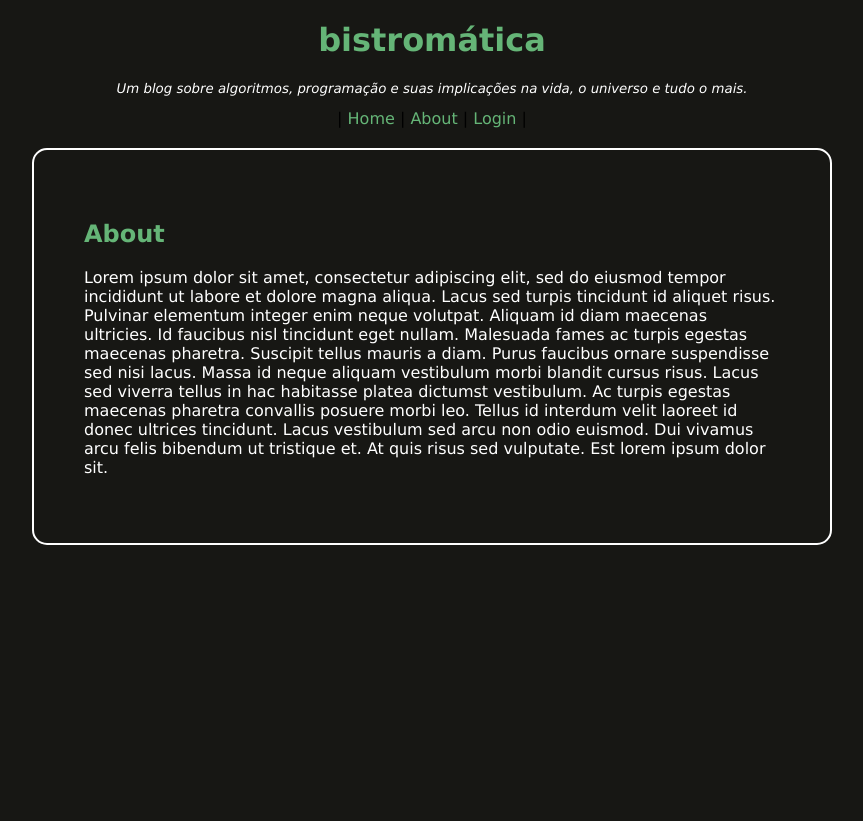
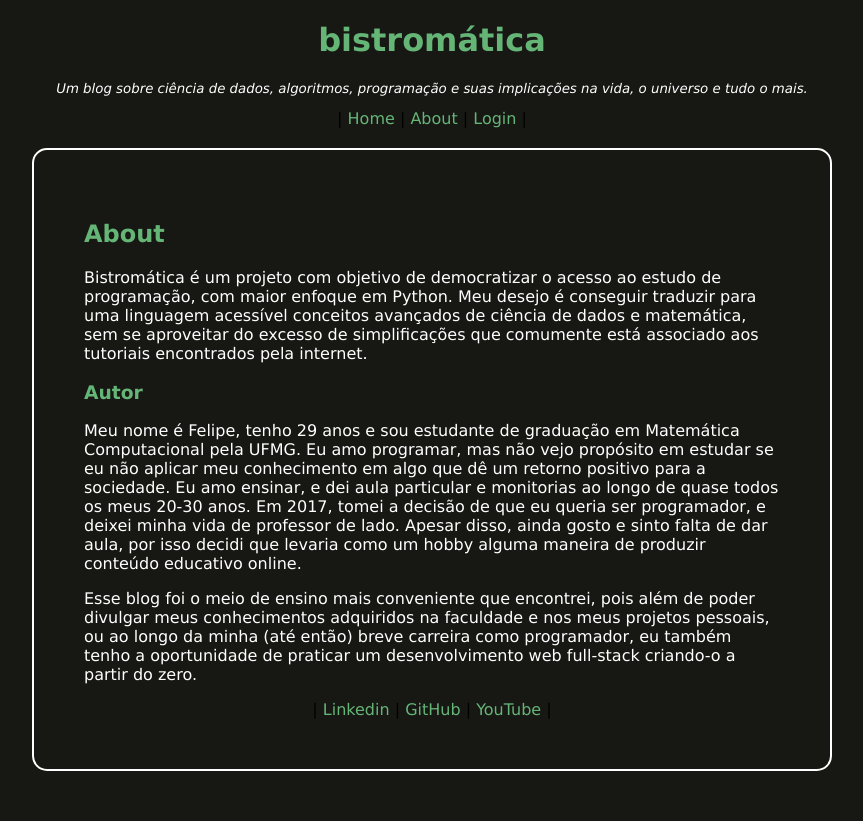
Before and after one commit to fpmuniz/bistromatica, a Django app: page /about/ in a window 1280 px wide. Shown: the whole page, without its empty margins (208-1071 px from the left). Before the commit the page ends 545 px from the top, so only its background shows below. Run offline with Django 3.2, Linux system fonts and the light colour scheme.

Commit message:
Add about section

```diff
--- a/blog/static/blog/css/base.css
+++ b/blog/static/blog/css/base.css
@@ -107,3 +107,7 @@ form {
 	text-decoration: none;
 	color: initial;
 }
+
+.centralize {
+	text-align: center;
+}
--- a/blog/templates/blog/about.html
+++ b/blog/templates/blog/about.html
@@ -3,6 +3,18 @@
 {% block content %}
 <article>
 	<h2>About</h2>
-	<p>Lorem ipsum dolor sit amet, consectetur adipiscing elit, sed do eiusmod tempor incididunt ut labore et dolore magna aliqua. Lacus sed turpis tincidunt id aliquet risus. Pulvinar elementum integer enim neque volutpat. Aliquam id diam maecenas ultricies. Id faucibus nisl tincidunt eget nullam. Malesuada fames ac turpis egestas maecenas pharetra. Suscipit tellus mauris a diam. Purus faucibus ornare suspendisse sed nisi lacus. Massa id neque aliquam vestibulum morbi blandit cursus risus. Lacus sed viverra tellus in hac habitasse platea dictumst vestibulum. Ac turpis egestas maecenas pharetra convallis posuere morbi leo. Tellus id interdum velit laoreet id donec ultrices tincidunt. Lacus vestibulum sed arcu non odio euismod. Dui vivamus arcu felis bibendum ut tristique et. At quis risus sed vulputate. Est lorem ipsum dolor sit.</p>
+	<p>Bistromática é um projeto com objetivo de democratizar o acesso ao estudo de programação, com maior enfoque em Python. Meu desejo é conseguir traduzir para uma linguagem acessível conceitos avançados de ciência de dados e matemática, sem se aproveitar do excesso de simplificações que comumente está associado aos tutoriais encontrados pela internet.</p>
+
+	<h3>Autor</h3>
+	<p>Meu nome é Felipe, tenho 29 anos e sou estudante de graduação em Matemática Computacional pela UFMG. Eu amo programar, mas não vejo propósito em estudar se eu não aplicar meu conhecimento em algo que dê um retorno positivo para a sociedade. Eu amo ensinar, e dei aula particular e monitorias ao longo de quase todos os meus 20-30 anos. Em 2017, tomei a decisão de que eu queria ser programador, e deixei minha vida de professor de lado. Apesar disso, ainda gosto e sinto falta de dar aula, por isso decidi que levaria como um hobby alguma maneira de produzir conteúdo educativo online. </p>
+
+	<p>Esse blog foi o meio de ensino mais conveniente que encontrei, pois além de poder divulgar meus conhecimentos adquiridos na faculdade e nos meus projetos pessoais, ou ao longo da minha (até então) breve carreira como programador, eu também tenho a oportunidade de praticar um desenvolvimento web full-stack criando-o a partir do zero.</p>
+
+	<div class="centralize">
+		|
+		<a href="https://www.linkedin.com/in/munizcrpf/">Linkedin</a> |
+		<a href="https://github.com/fpmuniz">GitHub</a> |
+		<a href="https://www.youtube.com/channel/UCQZgwANZiiQrx8gzeS1lUGA">YouTube</a> |
+	</div>
 </article>
 {% endblock content %}
--- a/blog/templates/blog/base.html
+++ b/blog/templates/blog/base.html
@@ -15,7 +15,7 @@
 	<header>
 		{% block header %}
 		<h1><a href="{% url 'index' %}">bistromática</a></h1>
-		<p class="subtitle">Um blog sobre algoritmos, programação e suas implicações na vida, o universo e tudo o mais.</p>
+		<p class="subtitle">Um blog sobre ciência de dados, algoritmos, programação e suas implicações na vida, o universo e tudo o mais.</p>
 		{% endblock header %}
 	</header>
 
```
